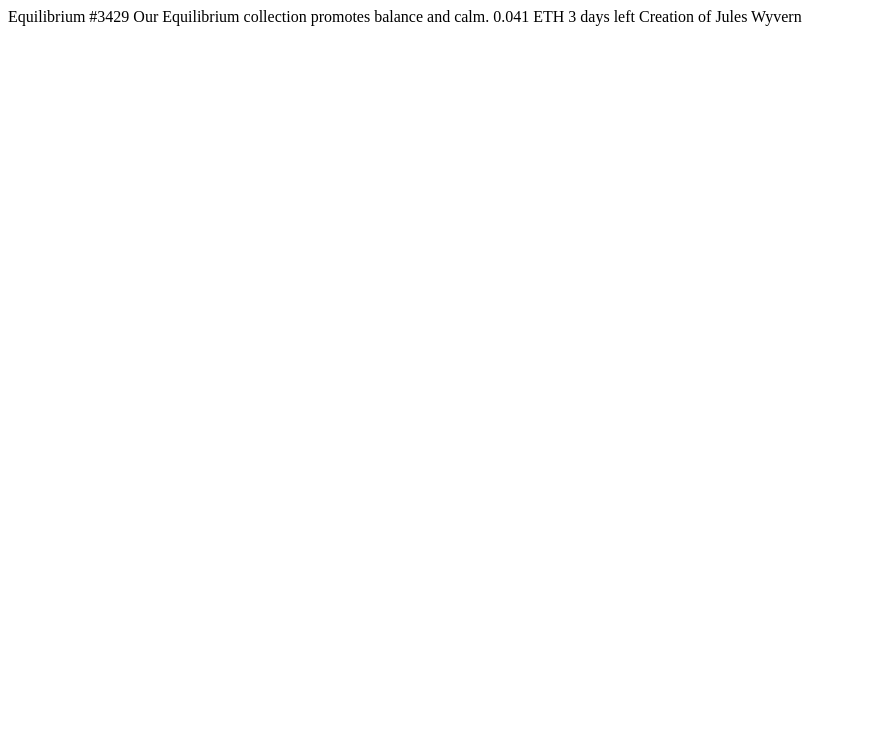
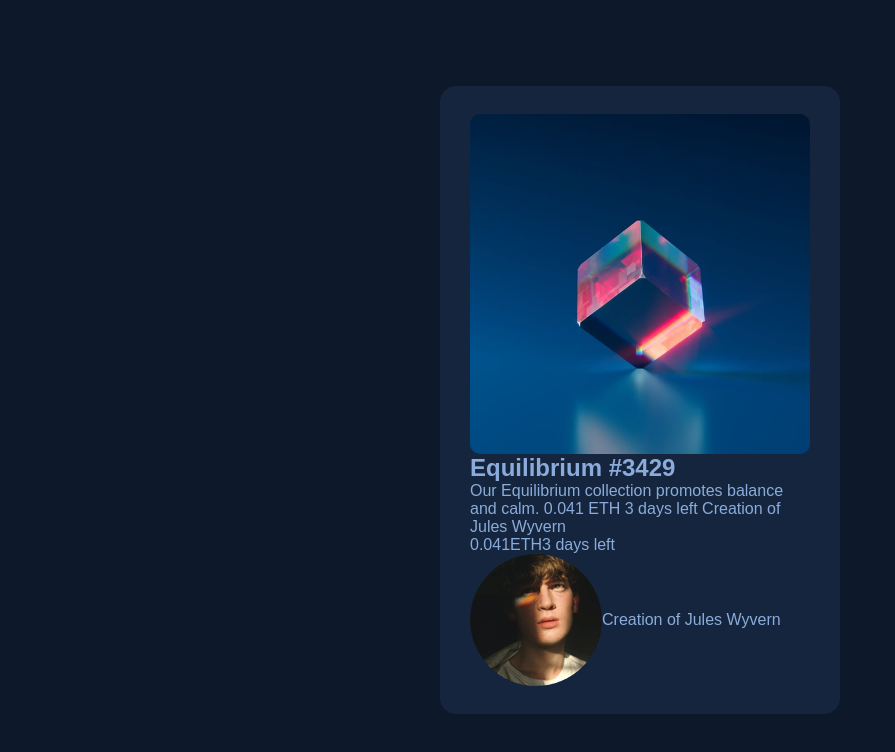
Before and after one commit to VPontis15/NFT-preview-card-component, a plain HTML site: page index.html in a window 1280 px wide. Shown: the whole page, without its empty margins (0-895 px from the left). Drawn offline with Linux system fonts and the light colour scheme.

Commit message:
finsih HMTL structure

```diff
--- a/index.html
+++ b/index.html
@@ -3,11 +3,41 @@
   <head>
     <meta charset="UTF-8" />
     <meta name="viewport" content="width=device-width, initial-scale=1.0" />
-
+    <link rel="stylesheet" href="style.css" />
     <title>Frontend Mentor | NFT preview card component</title>
   </head>
   <body>
-    Equilibrium #3429 Our Equilibrium collection promotes balance and calm.
-    0.041 ETH 3 days left Creation of Jules Wyvern
+    <main>
+      <div class="container">
+        <section class="card">
+          <div class="card-container">
+            <div class="image">
+              <a href="#"><img src="images/image-equilibrium.jpg" alt="" /></a>
+            </div>
+            <div class="card__content">
+              <h1 class="card__content-heading">Equilibrium #3429</h1>
+              <p class="card__content-paragraph">
+                Our Equilibrium collection promotes balance and calm. 0.041 ETH
+                3 days left Creation of Jules Wyvern
+              </p>
+              <div class="flex flex-row">
+                <span class="child1">0.041ETH</span>
+                <span class="child2">3 days left</span>
+              </div>
+              <div class="flex flex-group">
+                <img
+                  class="creator-img"
+                  src="images/image-avatar.png"
+                  alt="an image of the creator"
+                />
+                <p class="creator-text">
+                  Creation of <span class="creator">Jules Wyvern</span>
+                </p>
+              </div>
+            </div>
+          </div>
+        </section>
+      </div>
+    </main>
   </body>
 </html>
```
